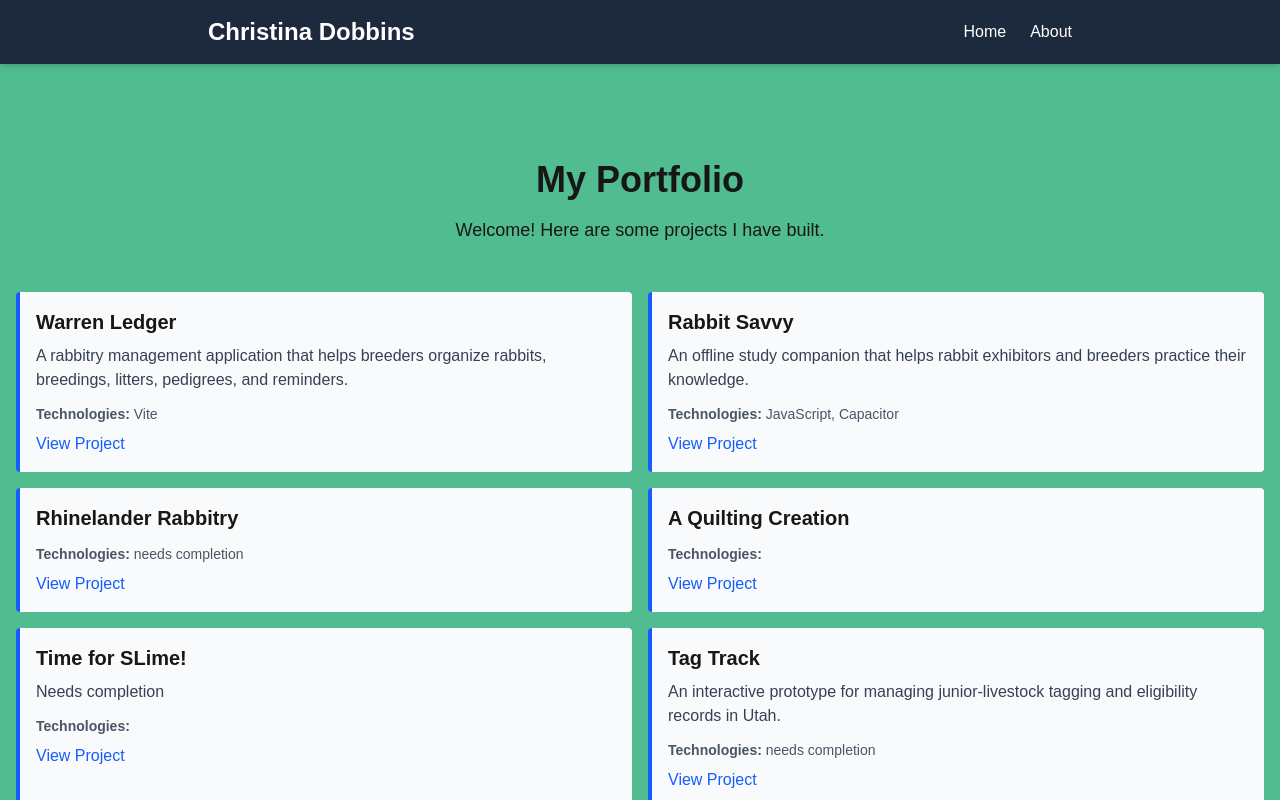
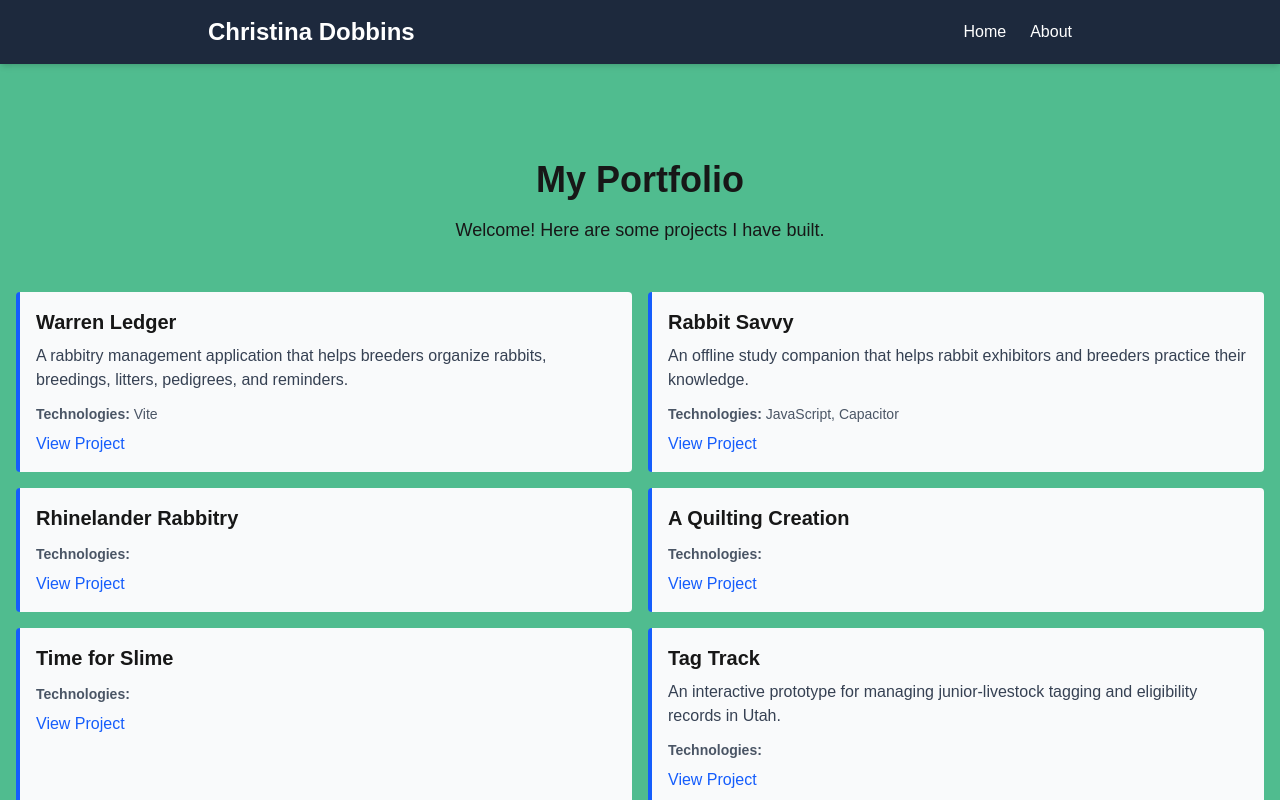
Before and after one commit to cdobbi/wdd430-portfolio, a Next.js app: page / in a window 1280 px wide. Shown: the top 800 px of the page. Built offline with nearby package versions, Linux system fonts and the light colour scheme.

Commit message:
Refactor project entries: update titles, clear descriptions, and fix technology listings

```diff
--- a/app/page.tsx
+++ b/app/page.tsx
@@ -19,7 +19,7 @@ const projects = [
         title: "Rhinelander Rabbitry",
         description:
             "",
-        technologies: ["needs completion"],
+        technologies: [""],
         link: "https://www.rhinelander-rabbitry.com/",
     },
     {
@@ -30,23 +30,23 @@ const projects = [
         link: "https://www.aquiltingcreation.com/",
     },
         {
-        title: "Time for SLime!",
+        title: "Time for Slime",
         description:
-            "Needs completion",
+            "",
         technologies: [""],
-        link: "https://cdobbi.github.io/Rabbit-Savvy/",
+        link: "https://cdobbi.github.io/time4slime/",
     },
     {
         title: "Tag Track",
         description:
             "An interactive prototype for managing junior-livestock tagging and eligibility records in Utah.",
-        technologies: ["needs completion"],
+        technologies: [""],
         link: "https://github.com/cdobbi/TagTrack/",
     },
     {
         title: "A Quilting Creation",
         description:
-            "Needs completion",
+            "",
         technologies: ["JavaScript", "Capacitor"],
         link: "https://www.aquiltingcreation.com/",
     },
```
